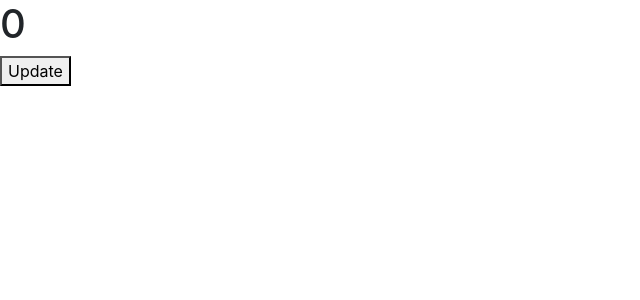
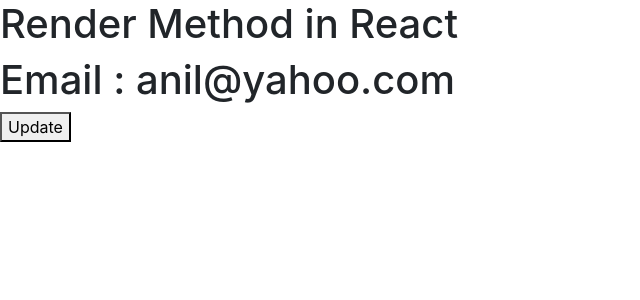
Before and after one commit to sanwalkhan/react-practise, a React (Create React App) app: page / in a window 1280 px wide. Shown: the top 300 px of the page, without its empty margins (0-640 px from the left). Built offline with nearby package versions, Linux system fonts and the light colour scheme.

Commit message:
lifecycles

```diff
--- a/src/App.js
+++ b/src/App.js
@@ -1,6 +1,8 @@
 // import { useState } from 'react';
 // import './App.css';
-import { State } from "./component/statefunctionalcomponent";
+// import { State } from "./component/statefunctionalcomponent";
+
+import { Child } from "./component/childdidmount";
 // import { List } from "./component/list";
 
 // import { SlideBar } from "./component/slidebar";
@@ -60,13 +62,15 @@ function App() {
     <div>
       {/* <Counter /> */}
 
+      <Child />
+
     {/* <List/> */}
 
     {/* <SlideBar /> */}
 
     {/* <MyComponent /> */}
 
-    <State />
+    {/* <State /> */}
 
     </div>
   );
--- /dev/null
+++ b/src/component/childdidmount.js
@@ -0,0 +1,20 @@
+import React from 'react'
+import Parent from './parentdidmount'
+
+export const Child = () => {
+
+    // const [name, setname] = useState('Aman')
+
+    return (
+        <div>
+            <div className="App">
+                <h1> Render Method in React</h1>
+                <Parent />
+
+                {/* <button onClick={}></button> */}
+
+
+            </div>
+        </div>
+    )
+}
--- /dev/null
+++ b/src/component/parentdidmount.js
@@ -0,0 +1,30 @@
+import React from "react";
+
+class Parent extends React.Component {
+  constructor() {
+    super();
+    this.state = {
+      email: "anil@yahoo.com",
+    };
+
+    console.log("Sanwal");
+  }
+
+  componentDidMount() {
+    console.log("Component Did Mount");
+  }
+
+  render() {
+    console.log("Rendermethod = >", this.state.email);
+    return (
+      <div>
+        <h1>Email : {this.state.email} </h1>
+        <button onClick={() => this.setState({ email: "sidhu@gmail.com" })}>
+          Update
+        </button>
+      </div>
+    );
+  }
+}
+
+export default Parent;
```
Also changed, not shown: src/component/prevstate.js (renamed from src/component/statefunctionalcomponent.js).
